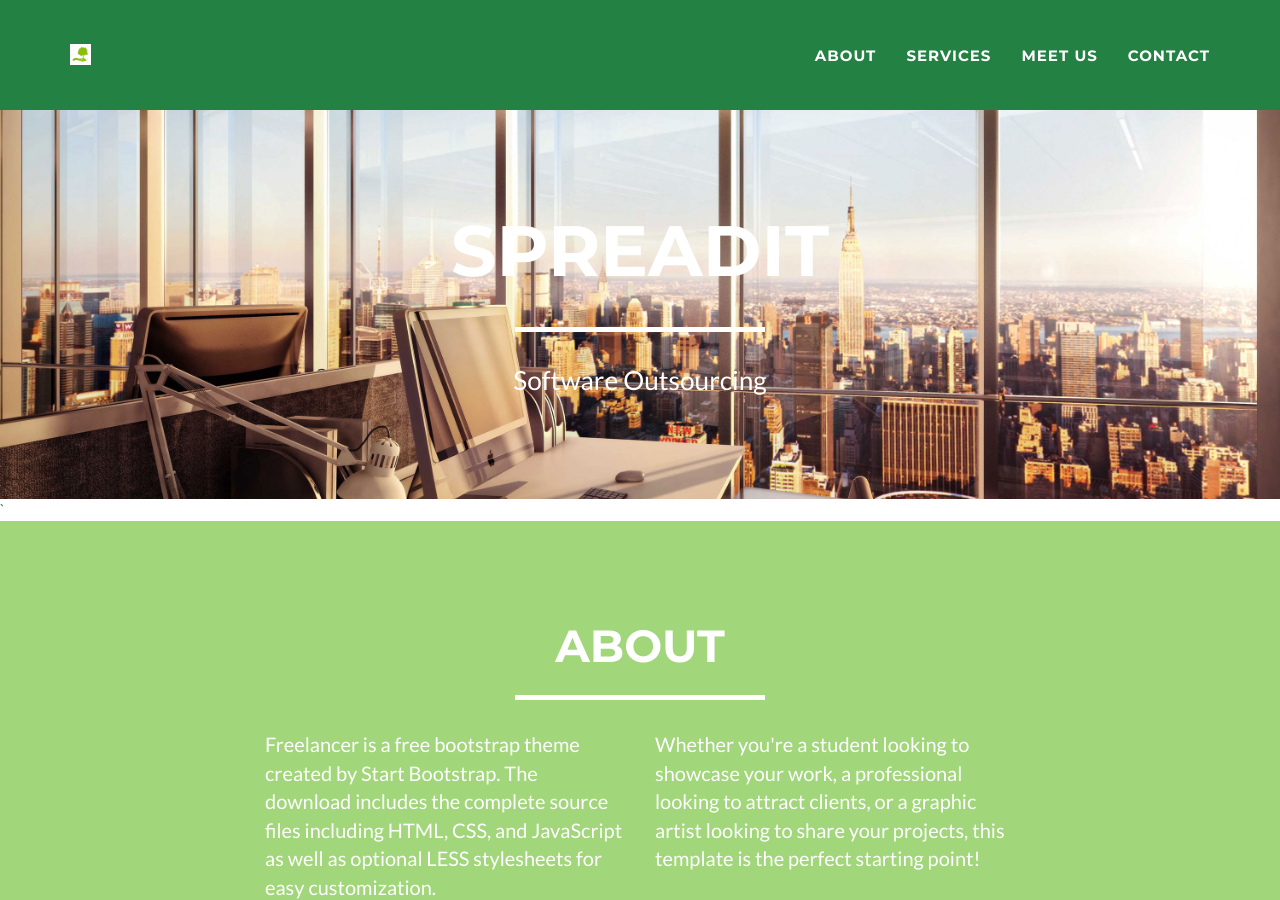
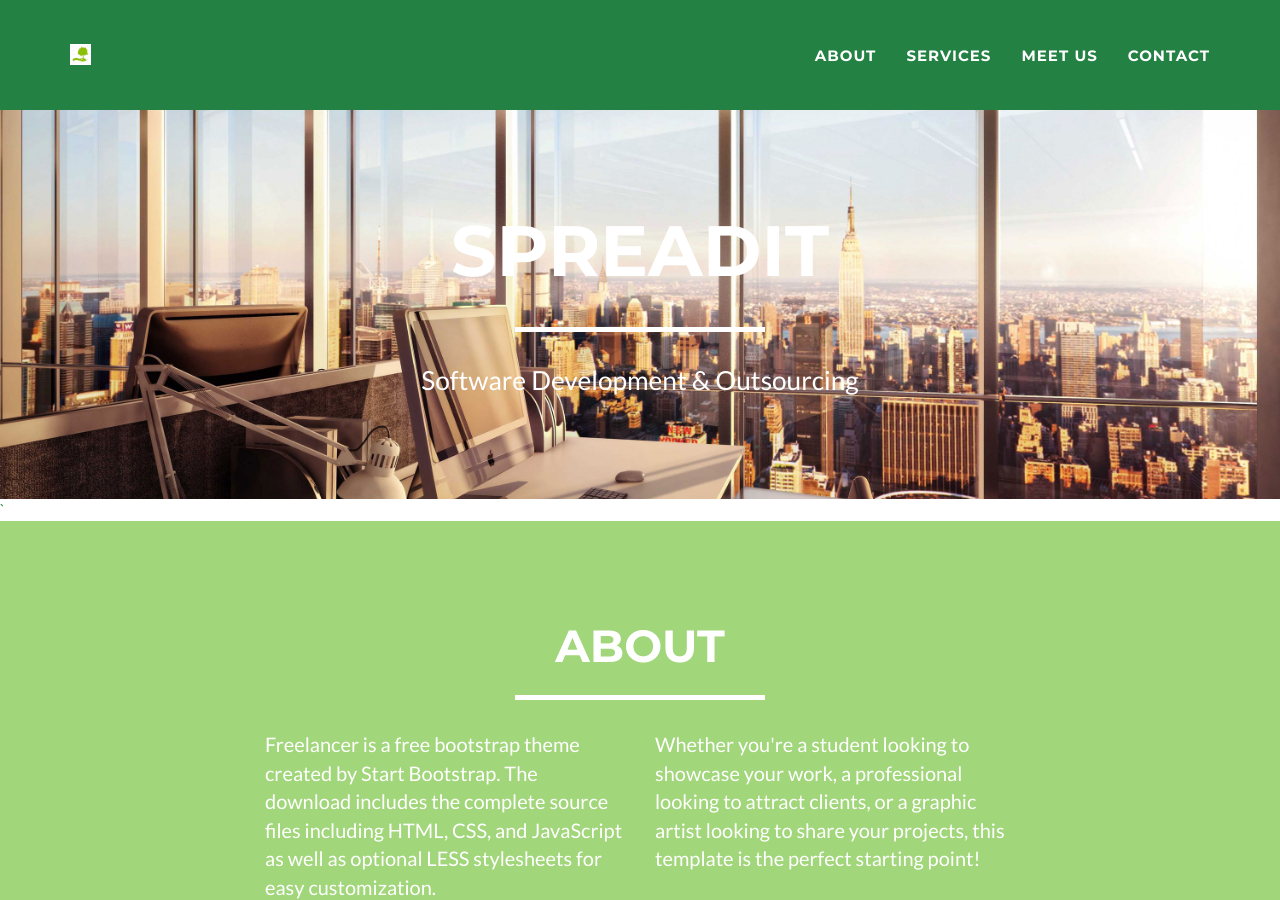
Before and after one commit to baisjuan/baisjuan.github.io, a Jekyll site: the page built from index.html, in a window 1280 px wide and 900 px high. Built offline with Jekyll 4.4.1, drawn with Linux system fonts in a browser that asks for light colours.

Commit message:
new title

```diff
--- a/_includes/header.html
+++ b/_includes/header.html
@@ -45,7 +45,7 @@
                     <div class="intro-text">
                         <span class="name">{{ site.title }}</span>
                         <hr class="star-light">
-                        <span class="skills">Software Outsourcing</span>
+                        <span class="skills">Software Development & Outsourcing</span>
                     </div>
                 </div>
             </div>
```
